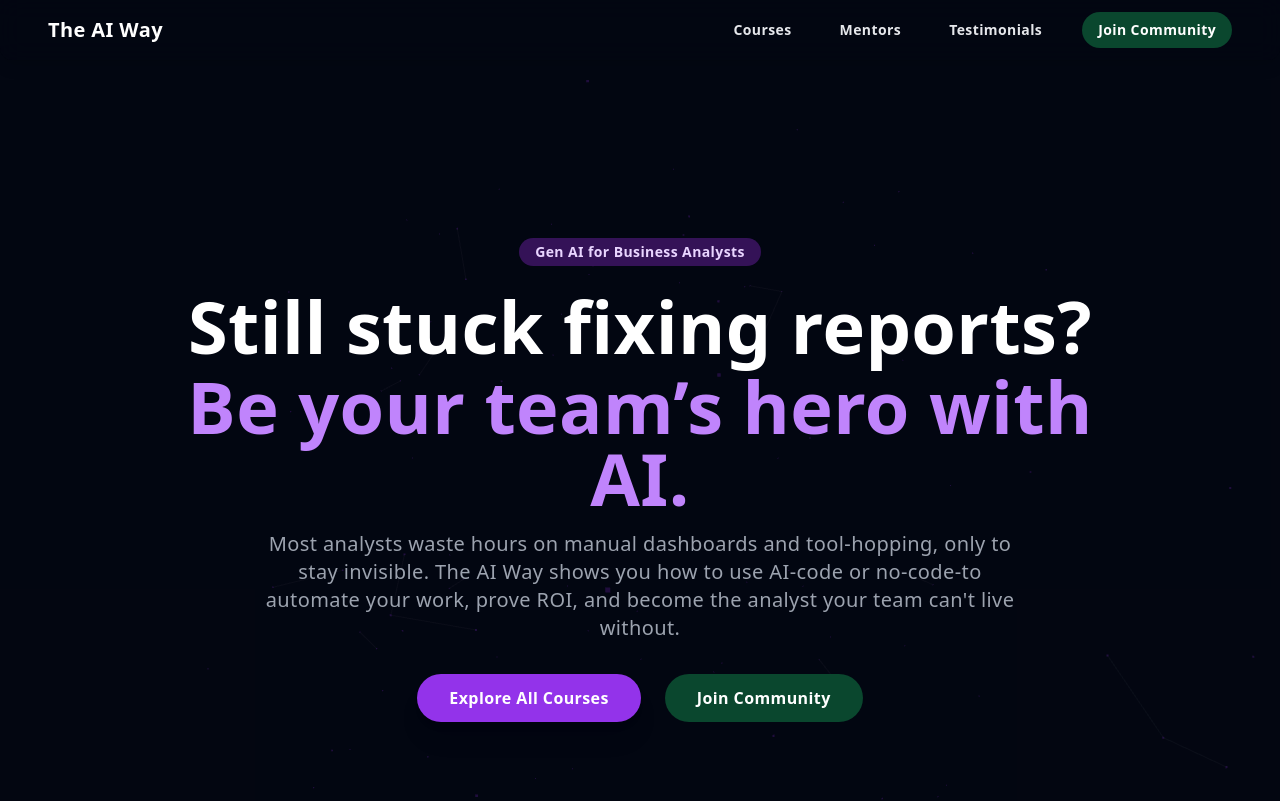
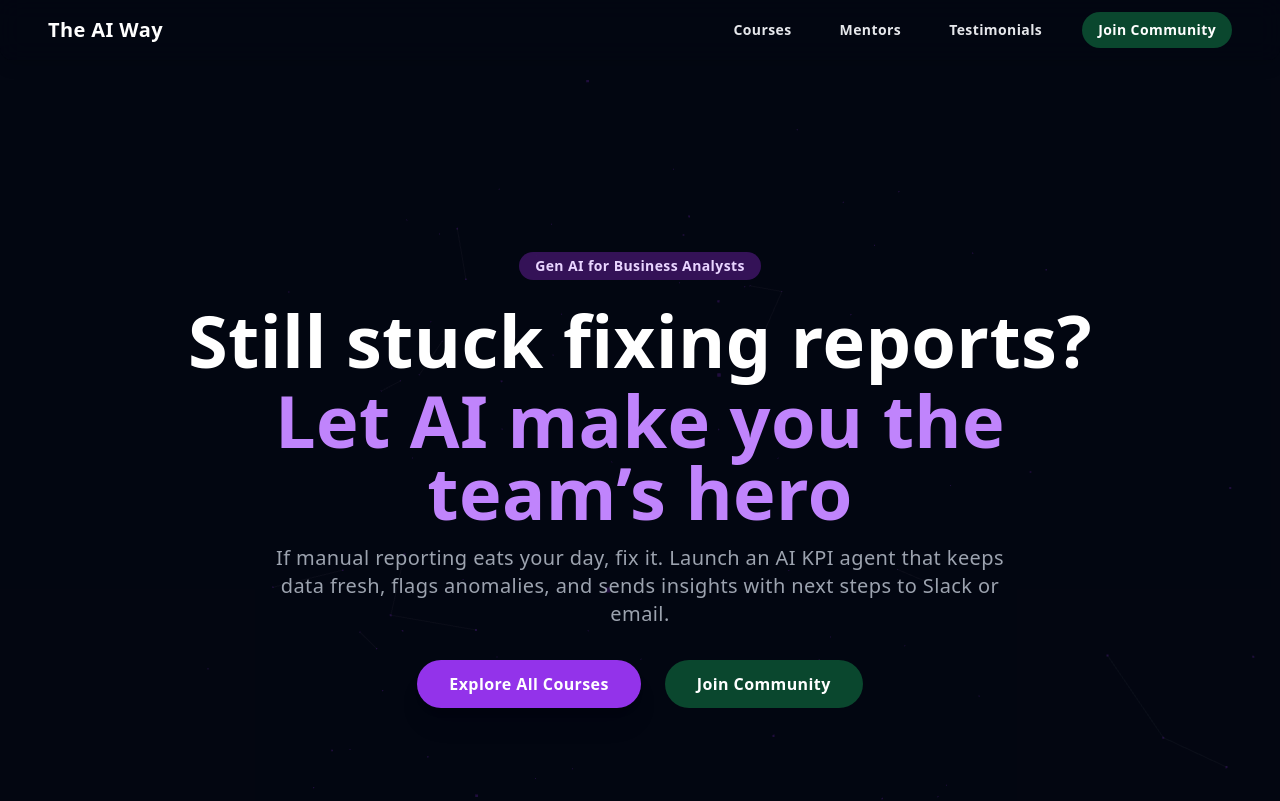
Before and after one commit to Rwitapa/the_ai_way_gemini, a Next.js app: page / in a window 1280 px wide. Shown: the top 801 px of the page. Built offline with nearby package versions, Linux system fonts and the light colour scheme.

Commit message:
Update index.jsx

```diff
--- a/pages/index.jsx
+++ b/pages/index.jsx
@@ -757,10 +757,10 @@ const App = () => {
           </div>
           <h1 className="text-4xl md:text-6xl lg:text-7xl font-extrabold text-white leading-tight mb-4">
             Still stuck fixing reports?
-            <span className="block text-purple-400 mt-2">Be your team’s hero with AI.</span>
+            <span className="block text-purple-400 mt-2">Let AI make you the team’s hero</span>
           </h1>
           <p className="text-base md:text-xl text-gray-400 mb-8 max-w-3xl mx-auto">
-            Most analysts waste hours on manual dashboards and tool-hopping, only to stay invisible. The AI Way shows you how to use AI-code or no-code-to automate your work, prove ROI, and become the analyst your team can't live without.
+            If manual reporting eats your day, fix it. Launch an AI KPI agent that keeps data fresh, flags anomalies, and sends insights with next steps to Slack or email.
           </p>
           {/* UPDATED: CTA buttons stack on mobile */}
           <div className="flex flex-col sm:flex-row justify-center items-center space-y-4 sm:space-y-0 sm:space-x-6">
```
